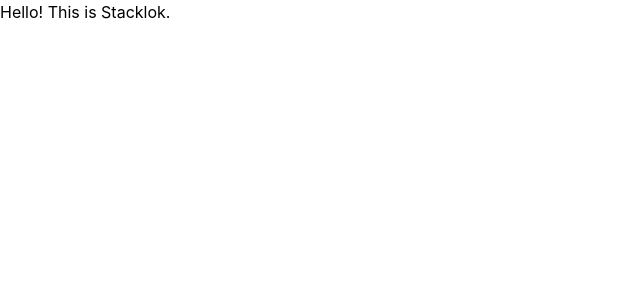
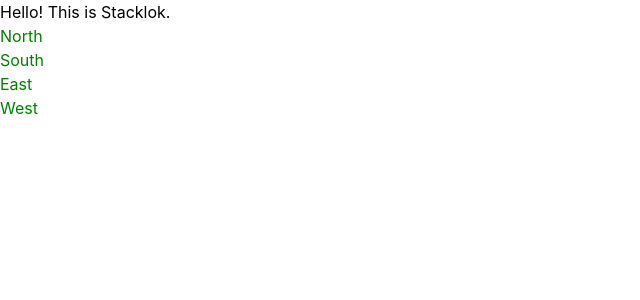
Before and after one commit to WaterRedLover0110/TaskManagementApp, a React (Create React App) app: page / in a window 1280 px wide. Shown: the top 300 px of the page, without its empty margins (0-640 px from the left). Built offline with nearby package versions, Linux system fonts and the light colour scheme.

Commit message:
Add React-beautiful-dnd for task board

```diff
--- a/package.json
+++ b/package.json
@@ -9,10 +9,12 @@
     "@types/jest": "^27.5.2",
     "@types/node": "^16.18.65",
     "@types/react": "^18.2.39",
+    "@types/react-beautiful-dnd": "^13.1.7",
     "@types/react-dom": "^18.2.17",
     "firebase": "^10.7.0",
     "formik": "^2.4.5",
     "react": "^18.2.0",
+    "react-beautiful-dnd": "^13.1.1",
     "react-dom": "^18.2.0",
     "react-router-dom": "^6.20.0",
     "react-scripts": "5.0.1",
--- a/src/index.tsx
+++ b/src/index.tsx
@@ -8,9 +8,7 @@
   document.getElementById('root') as HTMLElement
 );
 root.render(
-  <React.StrictMode>
-    <AppLayout />
-  </React.StrictMode>
+  <AppLayout />
 );
 
 // If you want to start measuring performance in your app, pass a function
--- a/src/pages/Home/index.tsx
+++ b/src/pages/Home/index.tsx
@@ -1,7 +1,79 @@
+import { useState } from "react";
+import { DragDropContext , Droppable, Draggable, DroppableProvided, DraggableProvided, DropResult } from 'react-beautiful-dnd';
+
+interface Type{
+	name: string,
+	key: string
+}
+
 const Home = () => {
+	const arr = [
+		{
+			name: "North",
+			key: "12353",
+		},
+		{
+			name: "South",
+			key: "23463",
+		},
+		{
+			name: "East",
+			key: "54643",
+		},
+		{
+			name: "West",
+			key: "4435",
+		},
+	];
+
+	const [project, setProject] = useState<Type []>(arr);
+
+	const reorder = (list: any, startIndex: number, endIndex: number) => {
+		const result: Type[] = Array.from(list);
+		const [removed] = result.splice(startIndex, 1);
+		result.splice(endIndex, 0, removed);
+		return result;
+	};
+
+	const onDragEnd = (result: DropResult) => {
+		if (!result.destination) return;
+    if (result.destination.index === result.source.index) return;
+		const projects = reorder(
+      project,
+      result.source.index,
+      result.destination.index
+    );
+    //store reordered state.
+    setProject(projects)
+	}
+
 	return (
 		<>
 			Hello! This is Stacklok.
+			<DragDropContext onDragEnd={onDragEnd}>
+				<Droppable droppableId="list">
+					{
+						(provided: DroppableProvided) => (
+							<div ref={provided.innerRef} {...provided.droppableProps}>
+								{
+									project && project.map((item, index) => (
+										<Draggable draggableId={item.key} key={item.key} index={index}>
+											{
+												(provided: DraggableProvided) => (
+													<div ref={provided.innerRef} {...provided.draggableProps} {...provided.dragHandleProps}>
+														<p style={{color: 'green'}}>{item.name}</p>
+													</div>
+												)
+											}
+										</Draggable>
+									))
+								}
+								{provided.placeholder}
+							</div>
+						)
+					}
+				</Droppable>
+			</DragDropContext>
 		</>
 	)
 };
```
Also changed, not shown: 1 other file (tests, documents, lock files or other folders).
